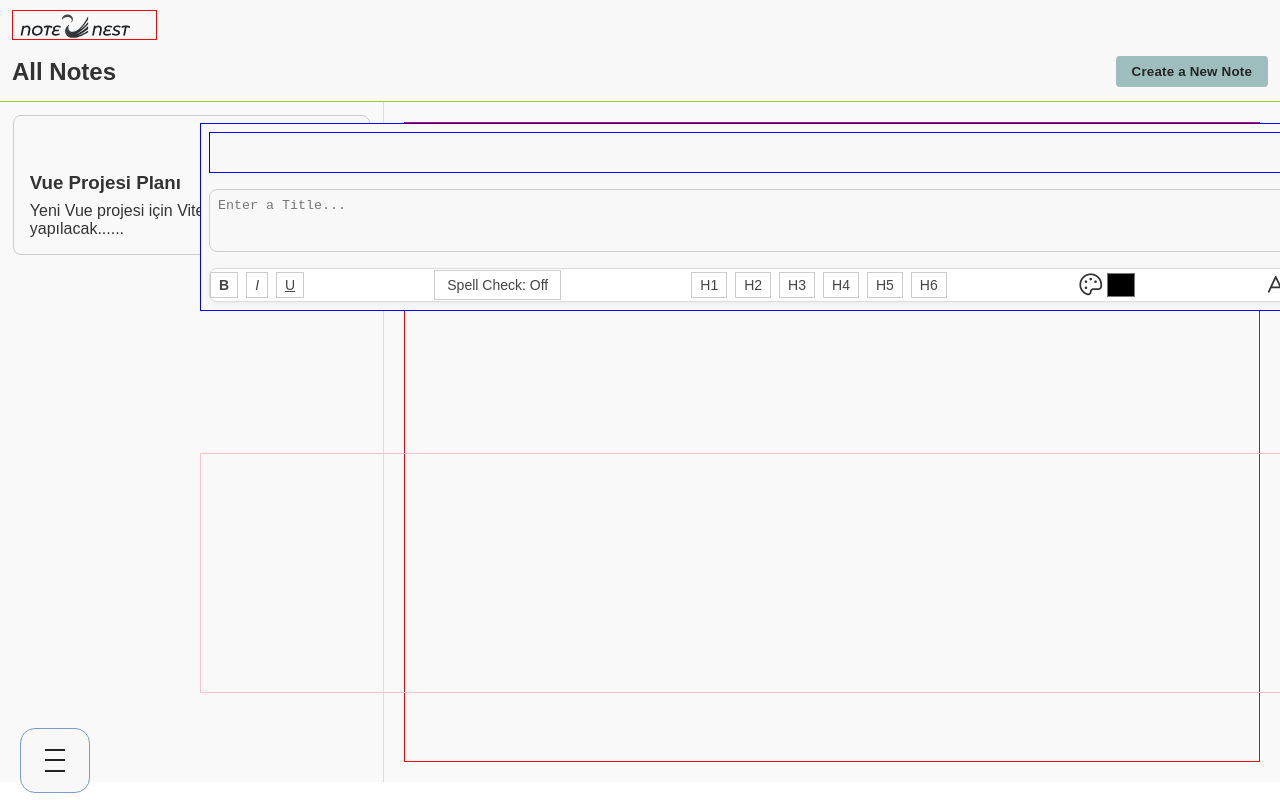
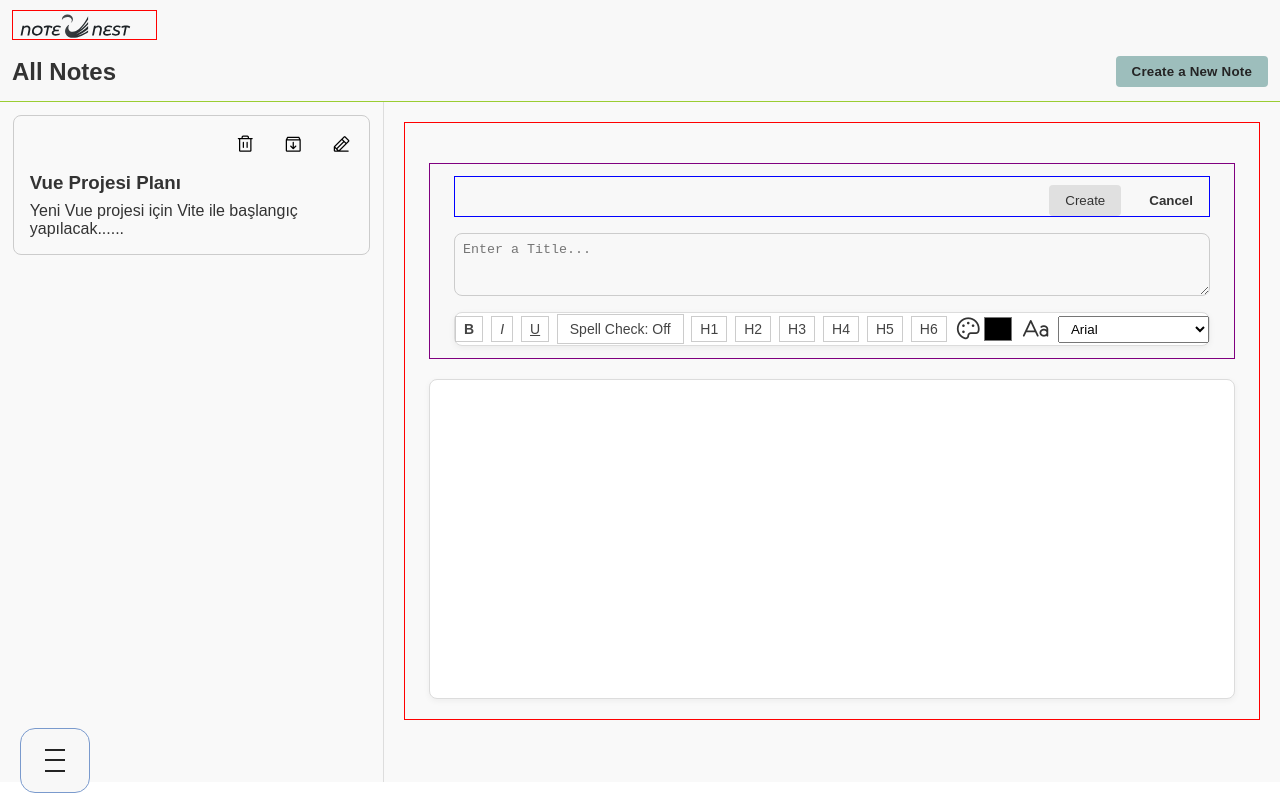
Before and after one commit to banuaggun/note-nest-vue, a Vue app: page / in a window 1280 px wide. Both pictures are taken after a click on the button "Create a New Note". Built offline with nearby package versions, Linux system fonts and the light colour scheme.

Commit message:
Style experiments - 3

```diff
--- a/src/components/note-editor/NoteEditor.vue
+++ b/src/components/note-editor/NoteEditor.vue
@@ -503,9 +503,11 @@ function handleSubmit() {
 
 .note-editor {
   width: 100%;
-  height: 100%;
+  height: auto;
   display: flex;
-  justify-content: center;
+  flex-direction: column;
+  align-items: center;
+  justify-content: space-between;
   border: 1px solid red;
 }
 
@@ -519,6 +521,7 @@ function handleSubmit() {
   gap: 1rem;
   padding: 8px 8px;
   background-color: var(--bg-color);
+  z-index: 10;
 }
 
 .note-editor-actions {
@@ -575,13 +578,16 @@ function handleSubmit() {
 }
 
 .note-editor-editable {
-  width: calc(100% - 16px);
-  height: 30vh;
-  /border: 1px solid green;
-  /*overflow-y: auto; */
-  position: fixed;
+  width: calc(100% - 20px);
+  position: relative;
+  height: 40vh;
   box-sizing: border-box;
-  margin: 330px auto 40px auto;
+  margin: 300px auto 40px auto;
+  padding: 0px 8px;
+  background: #fff;
+  border: 1px solid #dcdcdc;
+  border-radius: 8px;
+  box-shadow: 0 2px 6px rgba(0, 0, 0, 0.05);
 }
 
 .text-area {
@@ -589,8 +595,33 @@ function handleSubmit() {
   height: 100%;
   overflow-y: auto;
   outline: none;
-  padding: 8px;
   box-sizing: border-box;
-  border: 1px solid pink;
+}
+
+@media only screen and (min-width: 767px) and (max-width: 1025px) {
+  .note-editor-header {
+    width: calc(100% - 100px);
+    padding: 12px 12px;
+    margin: 20px auto;
+  }
+  .note-editor-editable {
+    width: calc(100% - 100px);
+    margin: 300px auto 20px auto;
+  }
+}
+
+@media only screen and (min-width: 1026px) {
+  .note-editor-header {
+    width: calc(100% - 48px);
+    position: relative;
+    padding: 12px 24px;
+    margin: 40px auto 0 auto;
+    border: 1px solid purple;
+  }
+  .note-editor-editable {
+    width: calc(100% - 48px);
+    position: relative;
+    margin: 20px auto;
+  }
 }
 </style>
--- a/src/components/toolbar/ToolBar.vue
+++ b/src/components/toolbar/ToolBar.vue
@@ -89,6 +89,14 @@ function handleColorChange() {
   box-shadow: 0 2px 6px rgba(0, 0, 0, 0.05);
 }
 
+@media only screen and (min-width: 767px) and (max-width: 1025px) {
+  .toolbar {
+    padding: 10px 16px;
+    gap: 12px;
+    justify-content: space-between;
+  }
+}
+
 .toolbar > button {
   padding: 0.3rem 0.6rem;
   font-size: 1rem;
```
